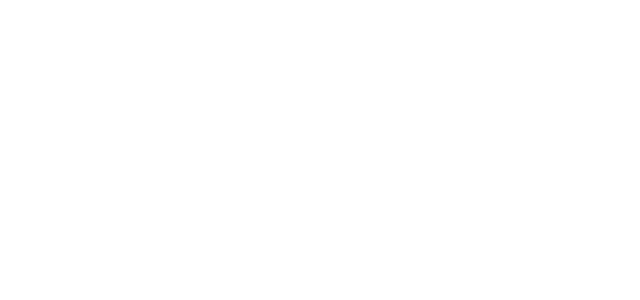
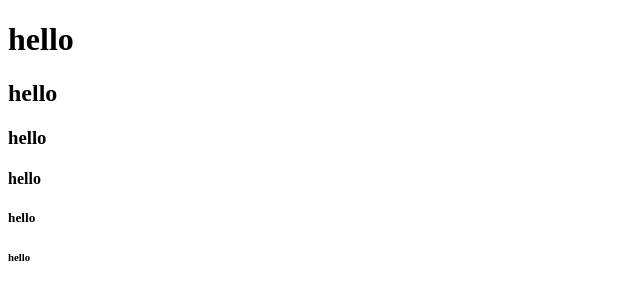
Before and after one commit to Demianayoussef/myproject, a plain HTML site: page index.html in a window 1280 px wide. Shown: the whole page, without its empty margins (0-640 px from the left). Drawn offline with Linux system fonts and the light colour scheme.

Commit message:
changing background color in css file

```diff
--- a/index.html
+++ b/index.html
@@ -6,6 +6,12 @@
     <title>Document</title>
 </head>
 <body>
-<script src="app.js"></script>
+    <h1>hello</h1>
+    <h2>hello</h2>
+    <h3>hello</h3>
+    <h4>hello</h4>
+    <h5>hello</h5>
+    <h6>hello</h6>
+    <script src="app.js"></script>
 </body>
 </html>
--- a/style.css
+++ b/style.css
@@ -0,0 +1,6 @@
+h1{
+    color:brown;
+}
+body{
+    background-color: aqua;
+}
```
